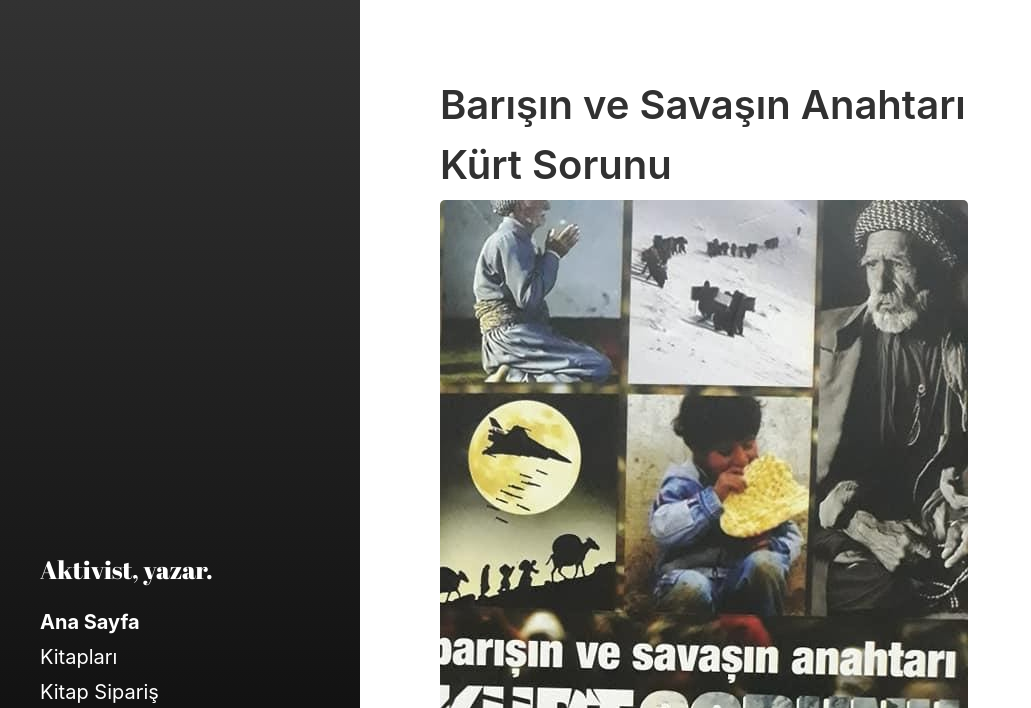
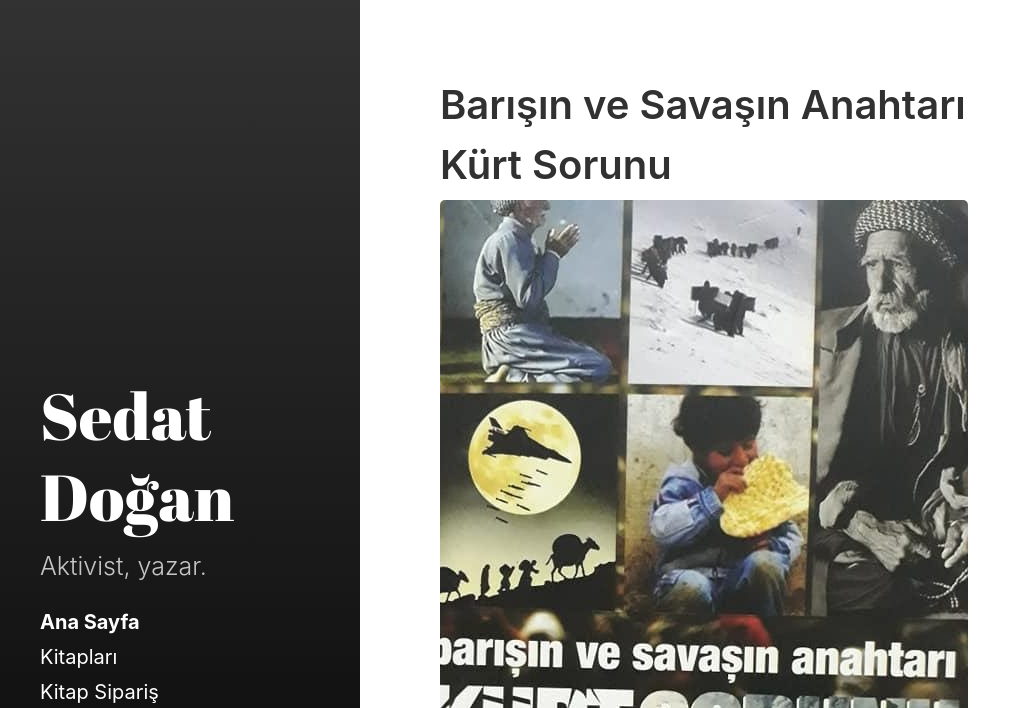
Before and after one commit to sedatdogan-yazar/sedatdogan-yazar.github.io, a plain HTML site: page barisin-ve-savasin-anahtari-kurt-sorunu.html in a window 1280 px wide. Shown: the top 708 px of the page, without its empty margins (0-1031 px from the left). Drawn offline with Linux system fonts and the light colour scheme.

Commit message:
Fix Typo

```diff
--- a/barisin-ve-savasin-anahtari-kurt-sorunu.html
+++ b/barisin-ve-savasin-anahtari-kurt-sorunu.html
@@ -29,7 +29,7 @@
     <div id="sidebar">
         <header>
             <h1 class="site-title">
-                <a href="/>
+                <a href="/">
 
                     Sedat Doğan
                 </a>
```
